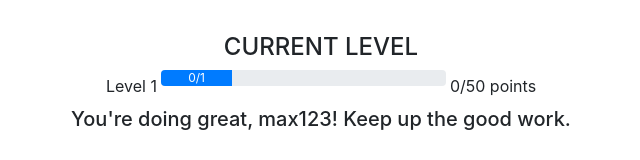
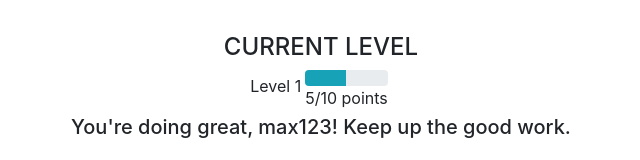
Before and after one commit to BrennanBeeler/CS5340_ChoreChasers, a React (Create React App) app: page /profile in a window 1280 px wide. Shown: the part 161-321 px from the top of the page, without its empty margins (319-959 px from the left). Built offline with nearby package versions, Linux system fonts and the light colour scheme.

Commit message:
profile shows accurate progress

```diff
--- a/src/components/profile/profile.js
+++ b/src/components/profile/profile.js
@@ -4,12 +4,29 @@ import {Link, Redirect} from "react-router-dom";
 import OverlayTrigger from "react-bootstrap/OverlayTrigger";
 import Tooltip from "react-bootstrap/Tooltip";
 import "./background-preview.css";
+import {ProgressBar} from "react-bootstrap";
 
 const Profile = ({
                         profile,
                       }) => {
   const defaultName = "Username";
-  const level = parseInt(profile.level) || 1;
+  const {points} = profile;
+    let level = 1;
+    let maxPoints = 10;
+    const updateLevel = () => {
+      if (points < 10) {
+        level = 1;
+        maxPoints = 10;
+      } else if (points < 100) {
+        level = 2;
+        maxPoints = 100;
+      } else if (points < 1000000) {
+        level = 3;
+        maxPoints = 1000000;
+      }
+    };
+    // TODO: It doesn't affect performance but this is pretty bad practice, change later
+    updateLevel();
   const unlockableBackgrounds = ["https://upload.wikimedia.org/wikipedia/commons/thumb/5/5a/Animated_Wallpaper_Windows_" +
   "10_-_Wallpaper_Engine.gif/440px-Animated_Wallpaper_Windows_10_-_Wallpaper_Engine.gif", "https://img.freepik.com/free-" +
   "photo/hand-painted-watercolor-background-with-sky-clouds-shape_24972-1095.jpg?size=626&ext=jpg", "https://images." +
@@ -30,7 +47,7 @@ const Profile = ({
           <div className="mx-auto text-center">
             <span className="btn fa fa-user-circle fa-4x"/>
             <h2 className="text-center">
-              {profile || defaultName}'s Profile
+              {profile.username || defaultName}'s Profile
             </h2>
             <Link to="/profileSettings" className="btn fa fa-cog"/>
             <Link to="/profileSettings" className="nav-link-center">
@@ -45,18 +62,17 @@ const Profile = ({
             <text style={{padding: 4}}>
               Level {level}
             </text>
-            <div className="progress hci-personal-progress-div">
-                <div className="progress-bar hci-personal-progress-bar" role="progressbar" aria-valuenow="25" aria-valuemin="0"
-                     aria-valuemax="100">
-                    0/1
-                </div>
+            <div >
+                <ProgressBar>
+                  <ProgressBar  variant="info" now={profile.points/maxPoints * 100} key={9} />
+                </ProgressBar>
+              {profile.points}/{maxPoints} points
             </div>
              <text style={{padding: 4}}>
-              0/50 points
             </text>
           </div>
             <h5 style={{padding:5}}>
-              You're doing great, {profile || defaultName}! Keep up the good work.
+              You're doing great, {profile.username || defaultName}! Keep up the good work.
             </h5>
             <div style={{padding: 10}} />
             <div className="row justify-content-center " style={{height: "0px", margin: "0px"}}>
@@ -105,7 +121,7 @@ const Profile = ({
 }
 
 const stpm = (state) => ({
-    profile: state.profile.username,
+    profile: state.profile,
 })
 
 const dtpm = (dispatch) => ({
```
